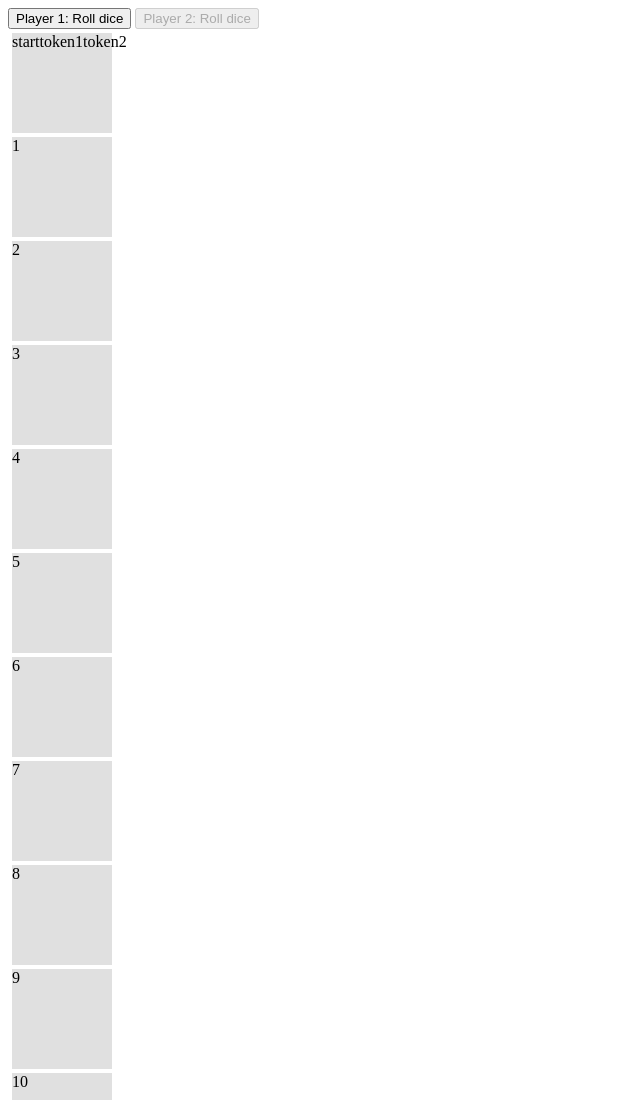
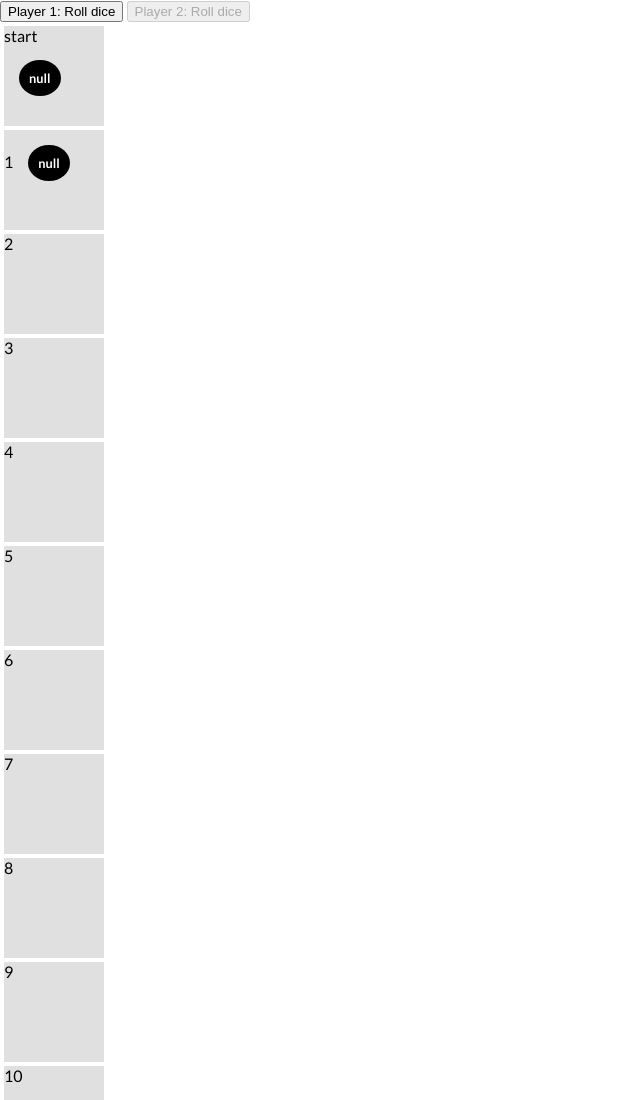
Before and after one commit to idast3/boardgame, a plain HTML site: page game.html in a window 1280 px wide. Shown: the top 1100 px of the page, without its empty margins (0-640 px from the left). Drawn offline with Linux system fonts and the light colour scheme.

Commit message:
update on game js

```diff
--- a/game.js
+++ b/game.js
@@ -24,14 +24,24 @@ function boardGame() {
     allTiles[30].className = "win";
     allTiles[30].innerText = "magic stone";
 
-    var token1 = document.createTextNode("token1");
-    var token2 = document.createTextNode("token2");
 
-    var position1 = 0;
+    var player1Character = localStorage.getItem("player1Character");
+    var player2Character = localStorage.getItem("player2Character");
+
+
+    var token1 = document.createElement("span");
+    var player1 = document.createTextNode(player1Character)
+    token1.appendChild(player1);
+
+    var token2 = document.createElement("span");
+    var player2 = document.createTextNode(player2Character)
+    token2.appendChild(player2);
+
+    var position1 = 5;
     var position2 = 0;
 
     allTiles[0].appendChild(token1);
-    allTiles[0].appendChild(token2);
+    allTiles[1].appendChild(token2);
 
 
     player2Dice.disabled = true;
@@ -55,18 +65,12 @@ function boardGame() {
       number = Math.floor(Math.random() * 6) + 1;
       console.log("you got " + number);
 
-      switch (number) {
-        case 1:
-        // if allTiles[i] has child remove child
-          if (allTiles[i].hasChildNodes()) {
-            allTiles[i].removeChild(token1);
-          }
+      if (number === 2) {
+        token1.removeChild(player1);
+        allTiles[2].appendChild(token1);
+        token1.appendChild(player1);
+      }
 
-          console.log('number one');
-          break;
-        default:
-
-      }
 
     }, false); // END of PLAYER 1
 
--- a/styles.css
+++ b/styles.css
@@ -1,3 +1,12 @@
+@import url('https://fonts.googleapis.com/css?family=Lato:300,400,700&display=swap');
+
+body {
+  /*background-color: #2b2b2b;
+  color: white;*/
+  font-family: 'Lato', sans-serif;
+  margin: 0;
+}
+
 div {
   background-color: #e0e0e0;
   width: 100px;
@@ -9,3 +18,16 @@ div {
 #start {
   background-color: #999 !important;
 }
+
+span {
+  background-color: #000;
+  color: #fff;
+  padding: 10px;
+  text-align: center;
+  border-radius: 50%;
+  margin: 15px;
+  display: inline-block;
+  font-size: 0.8em;
+  font-weight: bold;
+
+}
```
Also changed, not shown: characters.js (+10 -10 lines).
